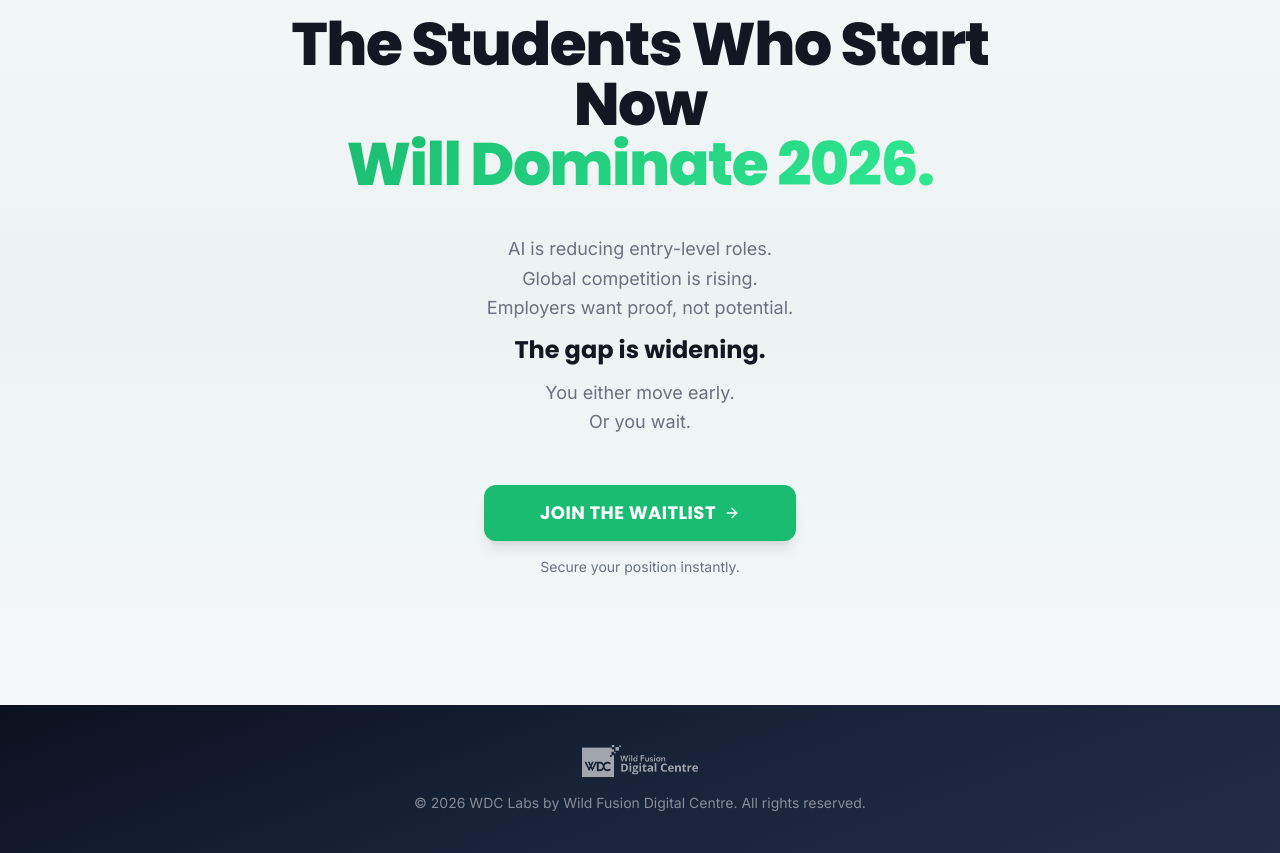
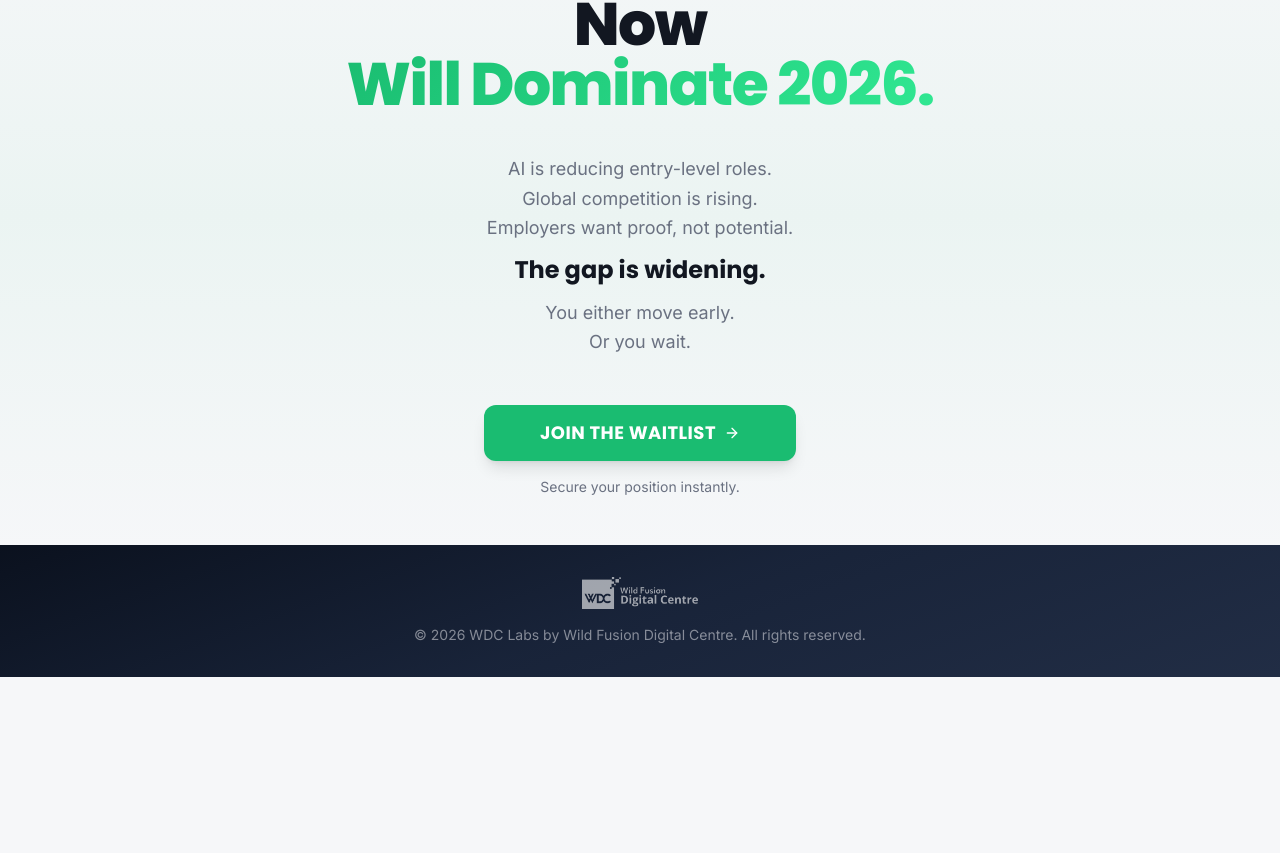
Before and after one commit to devs-commits/landing, a React (Vite) app: page / in a window 1280 px wide. Shown: the part 6164-7017 px from the top of the page. After the commit the page ends 6841 px from the top, so only its background shows below. Built offline with nearby package versions, Linux system fonts and the light colour scheme.

Commit message:
adjusted footer paddings

```diff
--- a/src/components/FinalCTASection.tsx
+++ b/src/components/FinalCTASection.tsx
@@ -7,7 +7,7 @@ interface FinalCTASectionProps {
 }
 
 const FinalCTASection = ({ onCTAClick }: FinalCTASectionProps) => (
-  <section className="py-24 md:py-32 px-4 relative overflow-hidden">
+  <section className="py-8 md:py-12 px-4 relative overflow-hidden">
     <div className="absolute inset-0 bg-gradient-to-b from-background via-accent/5 to-background" />
     <div className="container mx-auto max-w-3xl text-center relative z-10">
       <motion.div
--- a/src/components/Footer.tsx
+++ b/src/components/Footer.tsx
@@ -1,7 +1,7 @@
 import wdcLogo from "../assets/image.png";
 
 const Footer = () => (
-  <footer className="hero-bg text-primary-foreground/50 py-10 px-4">
+  <footer className="hero-bg text-primary-foreground/50 py-8 px-4">
     <div className="container mx-auto flex flex-col items-center gap-4">
       <img src={wdcLogo} alt="Wild Fusion Digital Centre" className="h-8 opacity-60" />
       <p className="text-sm text-center">
```
